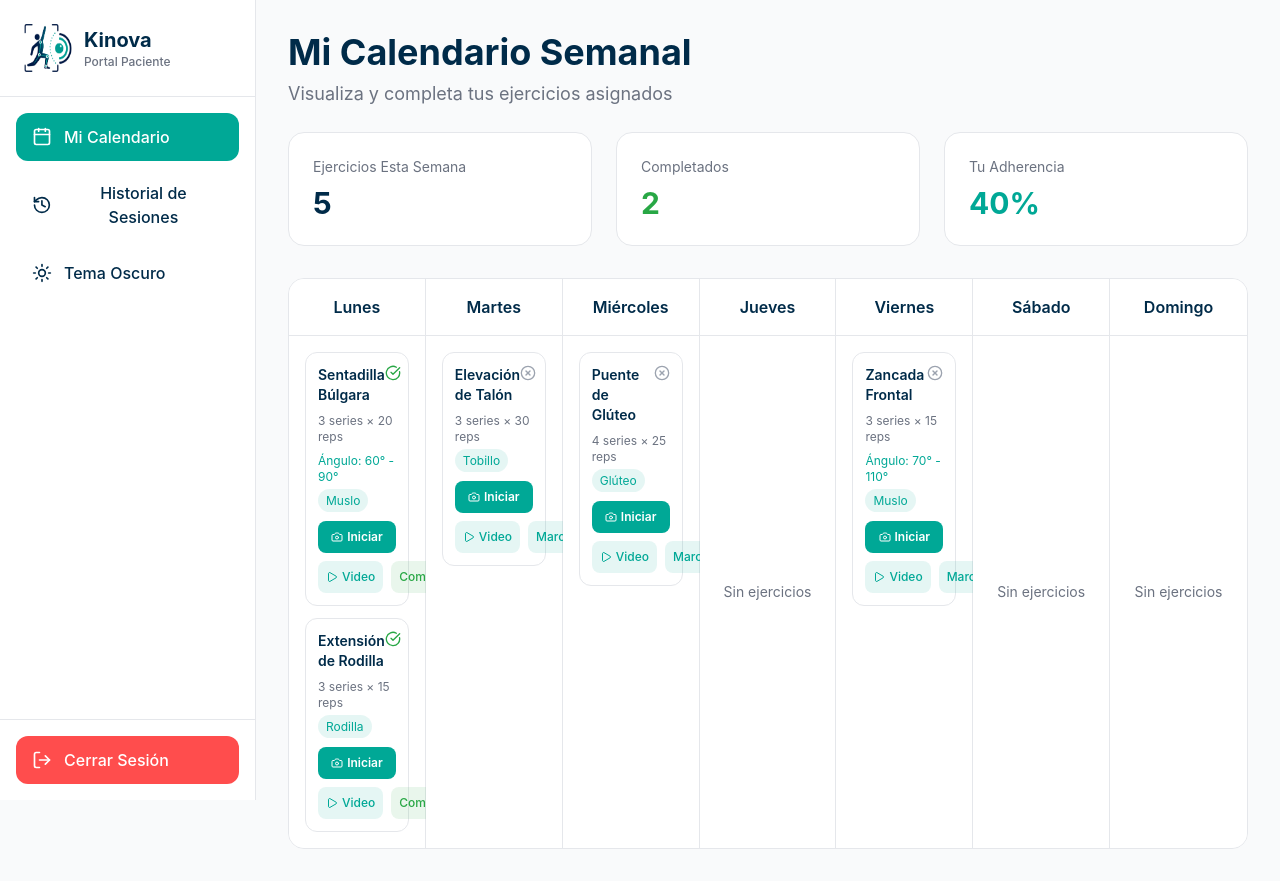
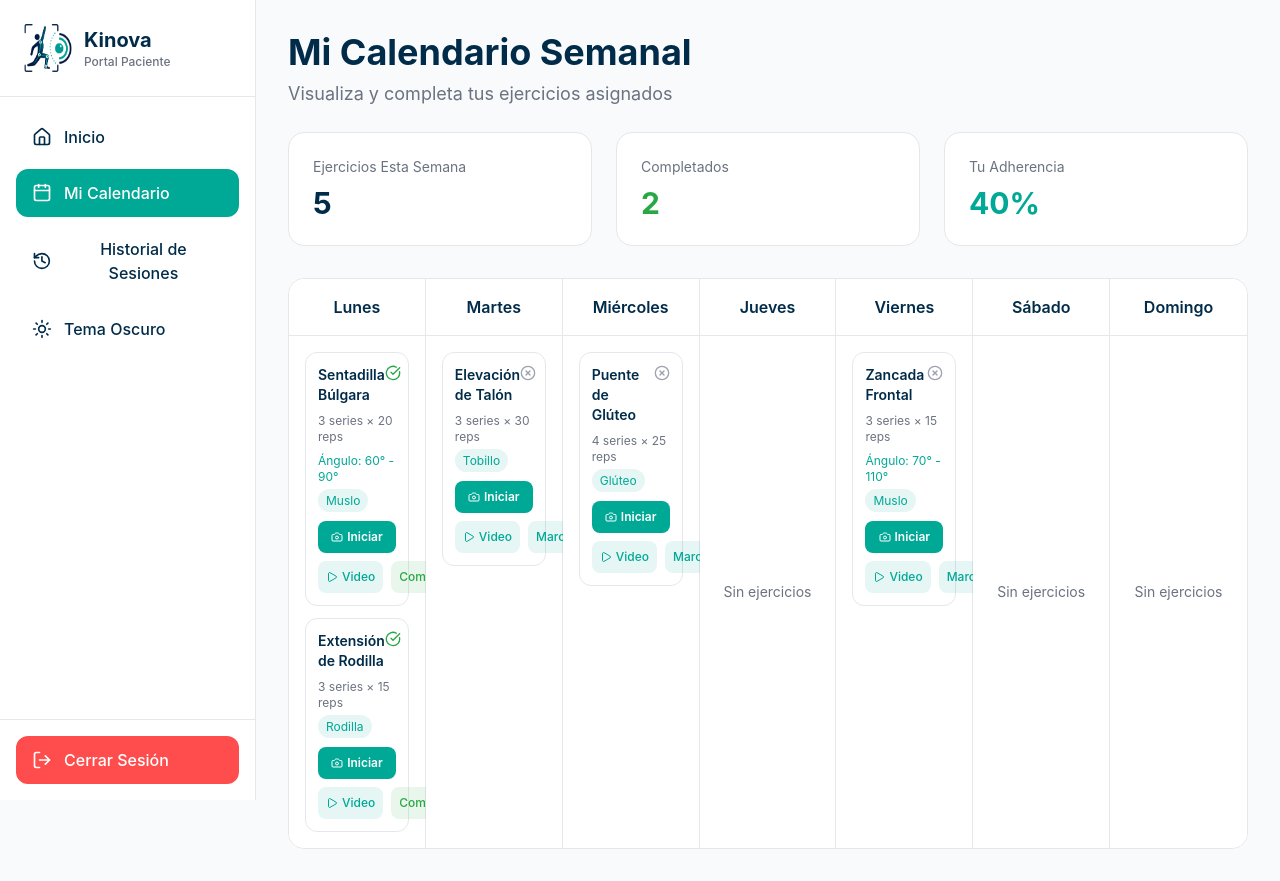
Before and after one commit to Ignacio-gh/kinova, a React (Vite) app in the folder frontend/: page /paciente/calendario in a window 1280 px wide. Built offline with nearby package versions, Linux system fonts and the light colour scheme.

Commit message:
fix: Corregir estado activo de inicio en sidebar del paciente

```diff
--- a/frontend/src/app/components/PatientSidebar.tsx
+++ b/frontend/src/app/components/PatientSidebar.tsx
@@ -1,4 +1,4 @@
-import { Calendar, History, Moon, Sun, LogOut } from 'lucide-react';
+import { Home, Calendar, History, Moon, Sun, LogOut } from 'lucide-react';
 import { useNavigate, useLocation } from 'react-router';
 import { useTheme } from '../context/ThemeContext';
 import logoImage from '../../imports/Sin_título-1.png';
@@ -9,11 +9,15 @@ export function PatientSidebar() {
   const { theme, toggleTheme, colors } = useTheme();
 
   const navItems = [
+    { path: '/paciente', icon: Home, label: 'Inicio'},
     { path: '/paciente/calendario', icon: Calendar, label: 'Mi Calendario' },
     { path: '/paciente/historial', icon: History, label: 'Historial de Sesiones' },
   ];
 
-  const isActive = (path: string) => location.pathname.startsWith(path);
+  const isActive = (path: string) => {
+    if (path === '/paciente') return location.pathname === '/paciente';
+    return location.pathname.startsWith(path);
+  };
 
   return (
     <div
@@ -26,7 +30,7 @@ export function PatientSidebar() {
       {/* Logo */}
       <div className="p-6 border-b" style={{ borderColor: colors.border }}>
         <button
-          onClick={() => navigate('/paciente/calendario')}
+          onClick={() => navigate('/paciente')}
           className="flex items-center gap-3 hover:opacity-80 transition-opacity"
         >
           <img src={logoImage} alt="Kinova Logo" className="w-12 h-12" />
```
